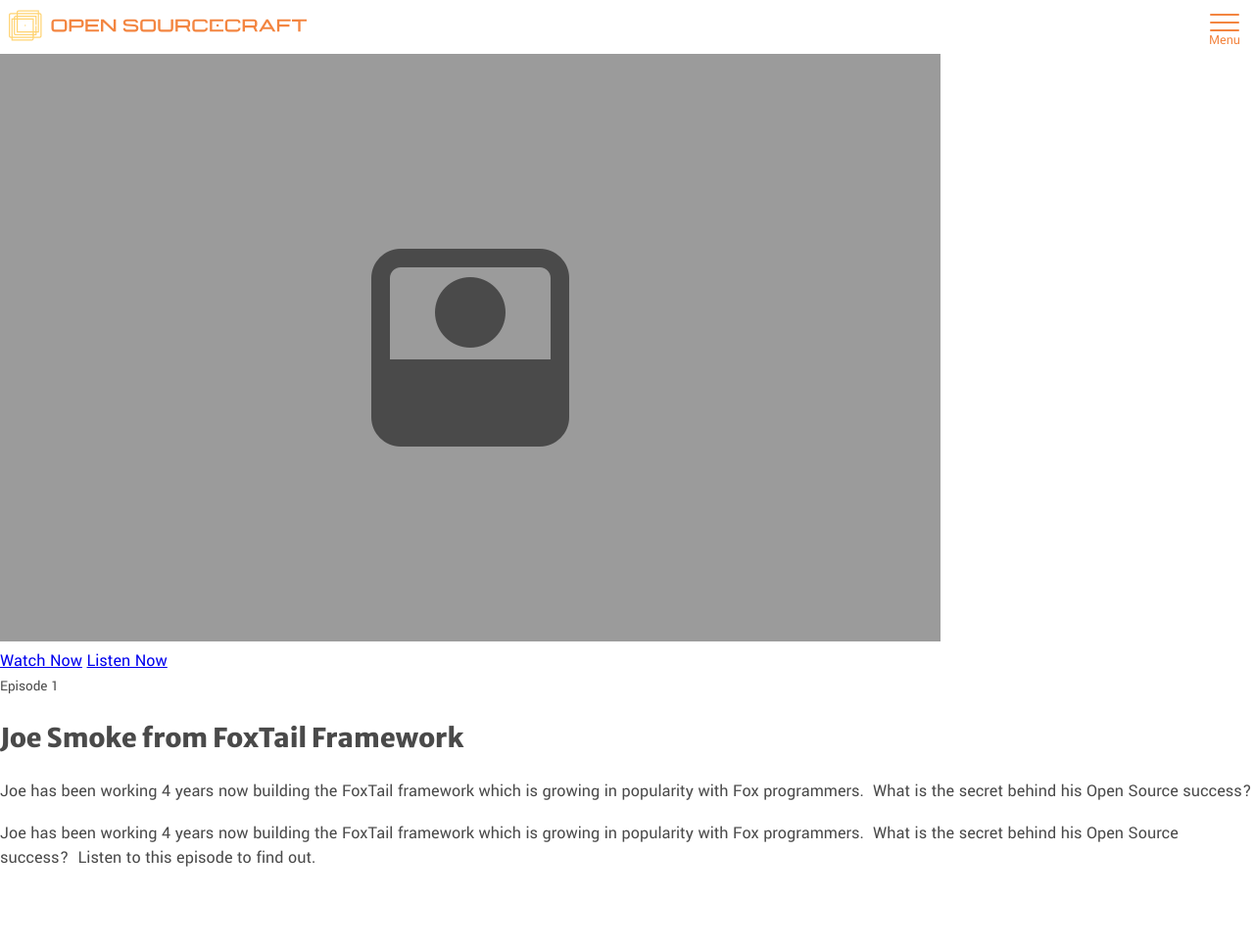
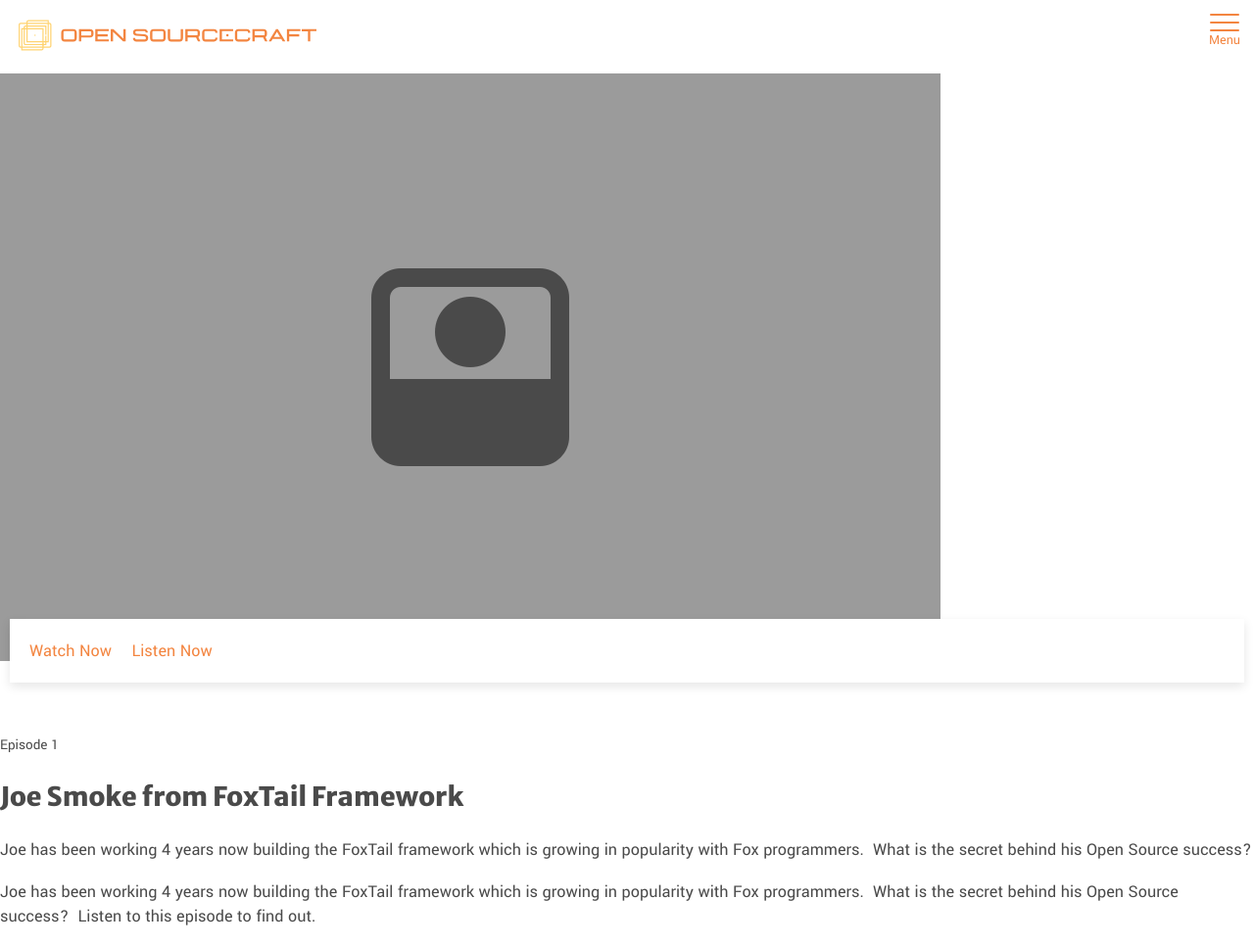
Before and after one commit to Code-Pop/open-sourcecraft, a Jekyll site: the page built from _episodes/joe-smoke-from-foxtail-framework.markdown, in a window 1280 px wide. Shown: the whole page at 98% size. Built offline with Jekyll 4.4.1, drawn with Linux system fonts in a browser that asks for light colours; before the commit the page ends 906 px from its top, so only the background shows below that.

Commit message:
Add feature display and styles

```diff
--- /dev/null
+++ b/_sass/components/_button.scss
@@ -0,0 +1,15 @@
+.button {
+  display: inline-block;
+  padding: 10px 16px;
+  background: #fff;
+  text-decoration: none;
+  &.-primary {
+    color: $brand-color-primary;
+    &:visited {
+      color: $brand-color-primary;
+    }
+  }
+  &._icon {
+    padding-left: 0;
+  }
+}
--- /dev/null
+++ b/_sass/components/_card.scss
@@ -0,0 +1,16 @@
+.content-card {
+  margin: 0 10px;
+  padding: 25px 20px;
+  background: #fff;
+  box-shadow: 0 4px 10px rgba(0,0,0,0.1);
+  > .title {
+    margin: 0;
+    font-size: 20px;
+  }
+  > .content {
+    margin: 0;
+  }
+  > .meta {
+    color: $grey;
+  }
+}
--- a/_sass/components/_nav.scss
+++ b/_sass/components/_nav.scss
@@ -9,7 +9,7 @@
   text-align: center;
   text-decoration: none;
   color: $brand-color-primary;
-  z-index: 1;
+  z-index: 2;
   > .burger,
   &::before,
   &::after {
@@ -55,6 +55,7 @@
   background: #fff;
   -webkit-transition: transform 0.2s ease;
   transition: transform 0.2s ease;
+  z-index: 1;
   > .item {
     display: block;
     padding: 10px 26px;
--- /dev/null
+++ b/_sass/layouts/_display.scss
@@ -0,0 +1,17 @@
+.feature-display {
+  > .site-title {
+    padding: 10px;
+  }
+  > .content-card {
+    position: relative;
+    top: -100px;
+  }
+}
+
+.episode-display {
+  > .content-card {
+    position: relative;
+    top: -50px;
+    padding: 10px 20px;
+  }
+}
--- a/_sass/layouts/_header.scss
+++ b/_sass/layouts/_header.scss
@@ -1,9 +1,11 @@
 .site-header {
+  z-index: 2;
   // display: flex;
   // justify-content: space-between;
   > .brand {
     display: block;
     width: 60%;
     max-width: 320px;
+    padding: 10px;
   }
 }
--- a/css/main.scss
+++ b/css/main.scss
@@ -12,9 +12,12 @@
 
 // Layouts
 @import 'layouts/header';
+@import 'layouts/display';
 
 // Components
 @import 'components/nav';
+@import 'components/card';
+@import 'components/button';
 
 // Helpers
 @import 'helpers';
```
Also changed, not shown: index.html (+14 -1 lines), images/img-default.png (added).
